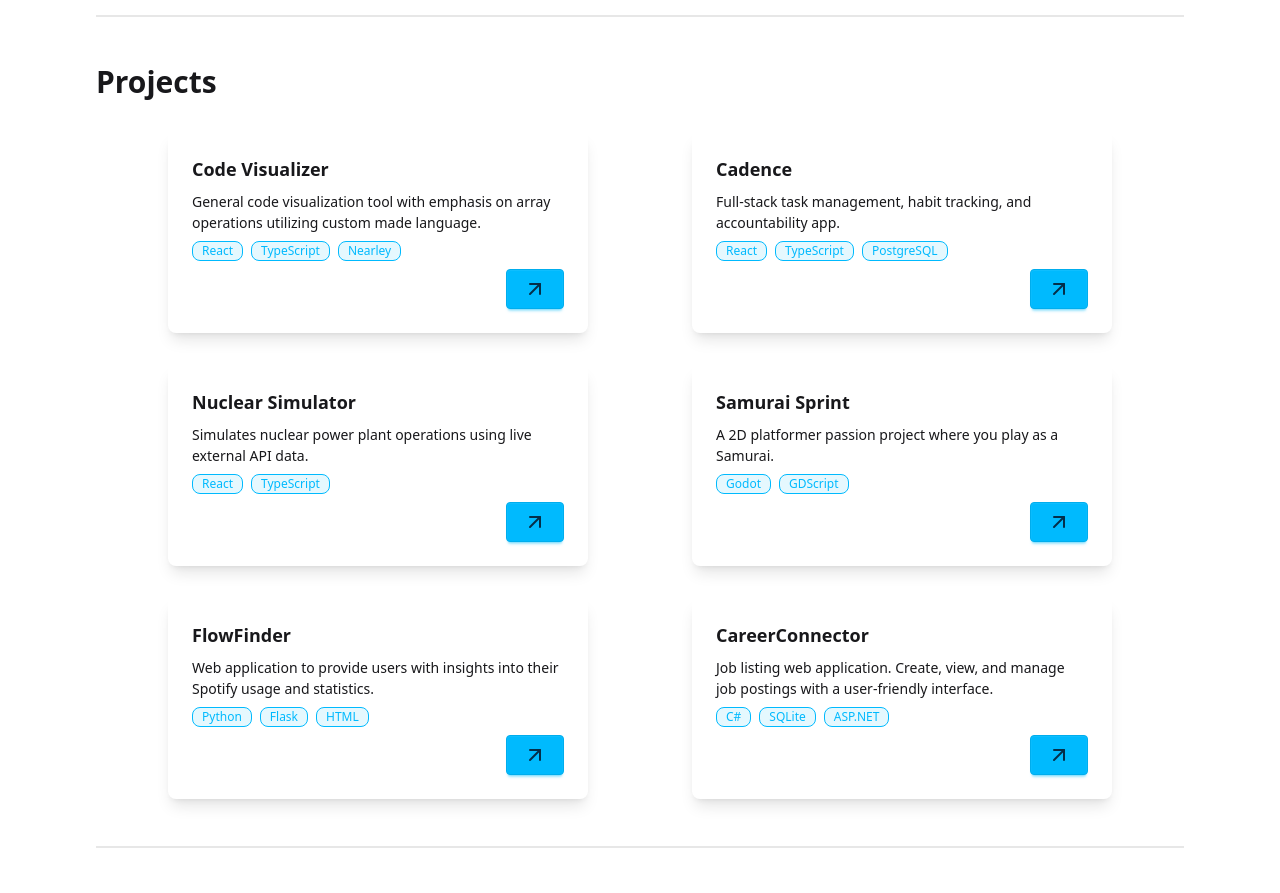
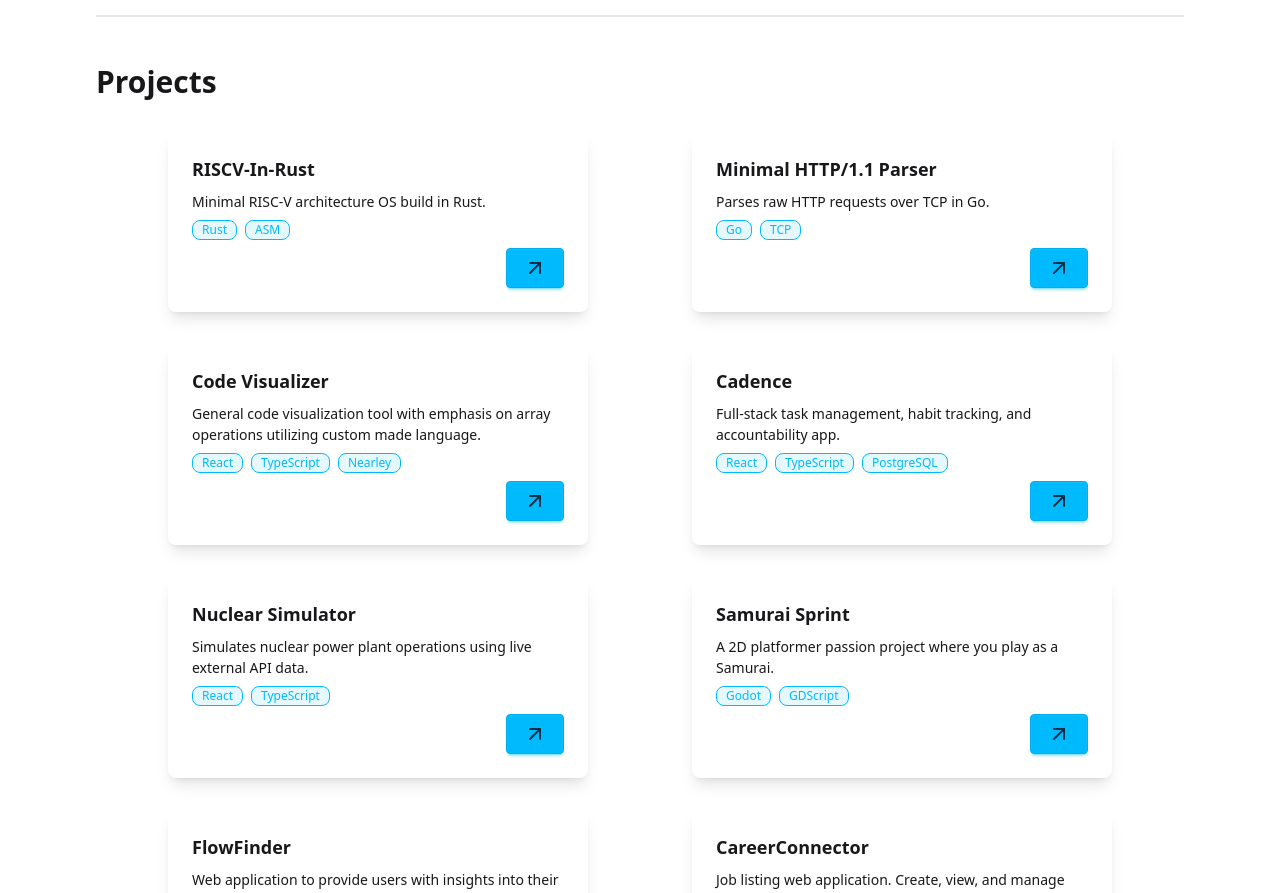
Before and after one commit to taddmtii/portfolio, a React (Vite) app: page / in a window 1280 px wide. Shown: the part 1180-2073 px from the top of the page. Built offline with nearby package versions, Linux system fonts and the light colour scheme.

Commit message:
added a couple projects

```diff
--- a/src/components/Projects.tsx
+++ b/src/components/Projects.tsx
@@ -5,6 +5,22 @@ export function Projects() {
     <>
       <div className="flex flex-col gap-8">
         <h1 className="font-bold text-3xl">Projects</h1>
+        <div className="flex flex-col items-center md:flex-row gap-8 md:justify-evenly">
+          <ProjectCard
+            name="RISCV-In-Rust"
+            link="https://github.com/taddmtii/riscv-in-rust"
+            description="
+            Minimal RISC-V architecture OS build in Rust."
+            technologies={["Rust", "ASM"]}
+          />
+          <ProjectCard
+            name="Minimal HTTP/1.1 Parser"
+            link="https://github.com/taddmtii/HttpServerGo"
+            description="
+            Parses raw HTTP requests over TCP in Go."
+            technologies={["Go", "TCP"]}
+          />
+        </div>
         <div className="flex flex-col items-center md:flex-row gap-8 md:justify-evenly">
           <ProjectCard
             name="Code Visualizer"
```
